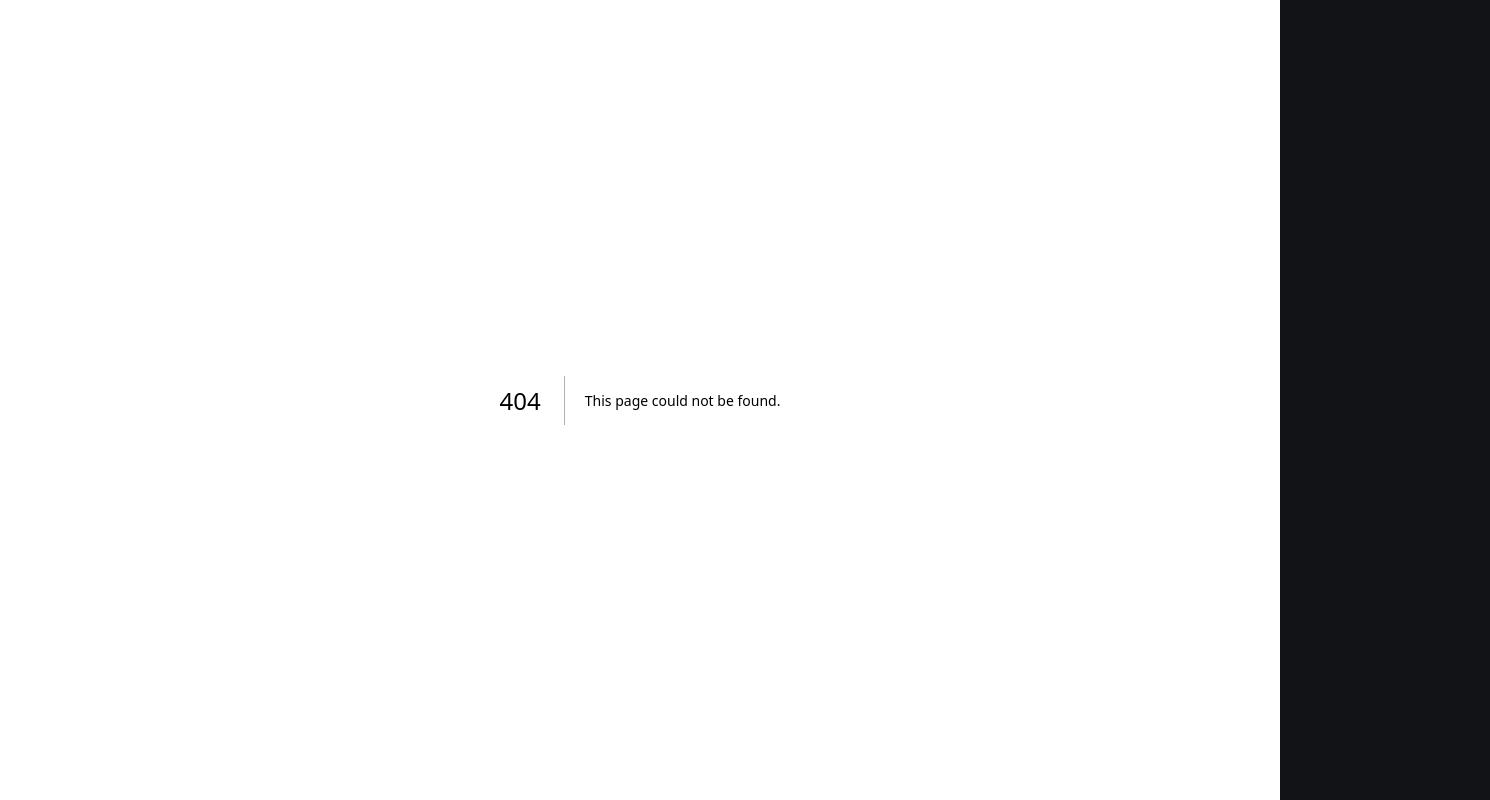
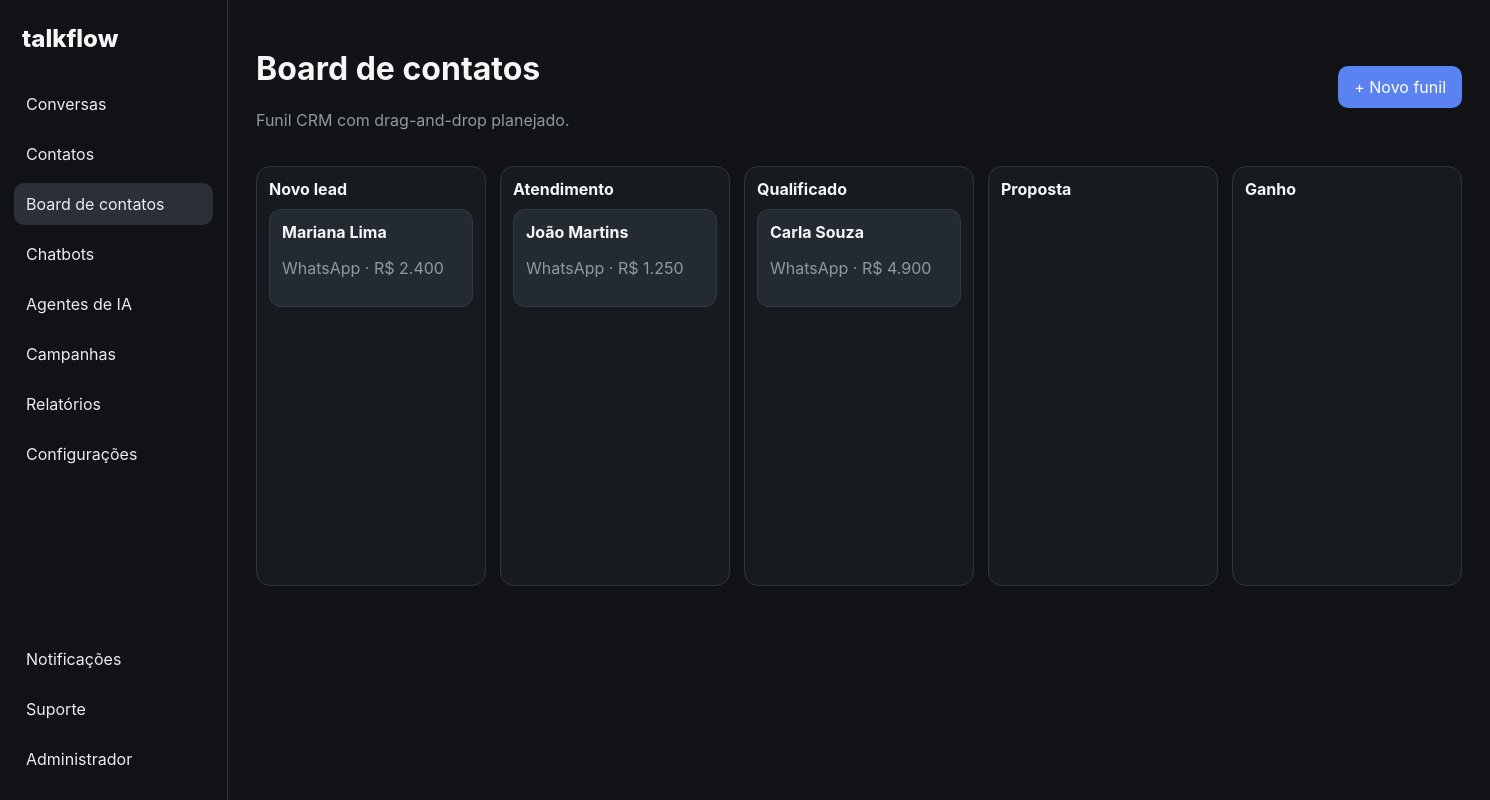
Before and after one commit to andrersbhz/talkflow-saas, a Next.js app in the folder apps/web/: page /board in a window 1280 px wide. Before the commit this address had no page. Shown: the whole page, 1490 px wide, since content can reach past the window. Built offline with nearby package versions, Linux system fonts and the light colour scheme.

Commit message:
feat(web): add CRM board screen

```diff
--- /dev/null
+++ b/apps/web/app/board/page.tsx
@@ -0,0 +1,3 @@
+import Shell from '@/components/Shell';
+const cols=['Novo lead','Atendimento','Qualificado','Proposta','Ganho'];
+export default function Page(){return <Shell><div className="top"><div><h1>Board de contatos</h1><p className="muted">Funil CRM com drag-and-drop planejado.</p></div><button className="btn">+ Novo funil</button></div><div className="kanban">{cols.map((c,i)=><div className="column" key={c}><b>{c}</b>{i<3&&<div className="lead"><b>{['Mariana Lima','João Martins','Carla Souza'][i]}</b><p className="muted">WhatsApp · R$ {['2.400','1.250','4.900'][i]}</p></div>}</div>)}</div></Shell>}
```
